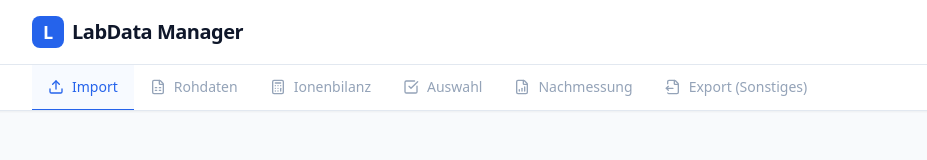
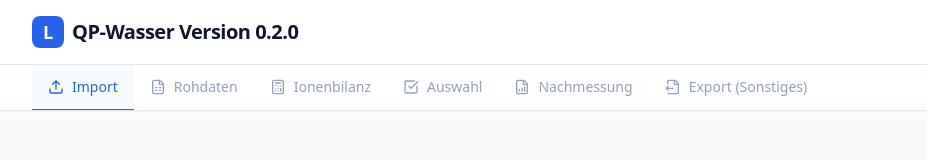
Before and after one commit to michaelkrinningersg-coder/QP-Wasser, a React (Vite) app: page / in a window 1280 px wide. Shown: the top 160 px of the page, without its empty margins (32-959 px from the left). Built offline with nearby package versions, Linux system fonts and the light colour scheme.

Commit message:
Update App.tsx and add package-lock.json

```diff
--- a/App.tsx
+++ b/App.tsx
@@ -149,7 +149,7 @@
             <div className="bg-blue-600 w-8 h-8 rounded-lg flex items-center justify-center text-white font-bold text-lg">
               L
             </div>
-            <h1 className="text-xl font-bold text-slate-900 tracking-tight">LabData Manager</h1>
+            <h1 className="text-xl font-bold text-slate-900 tracking-tight">QP-Wasser Version 0.2.0</h1>
           </div>
         </div>
       </header>
```
Also changed, not shown: 1 other file (tests, documents, lock files or other folders).
